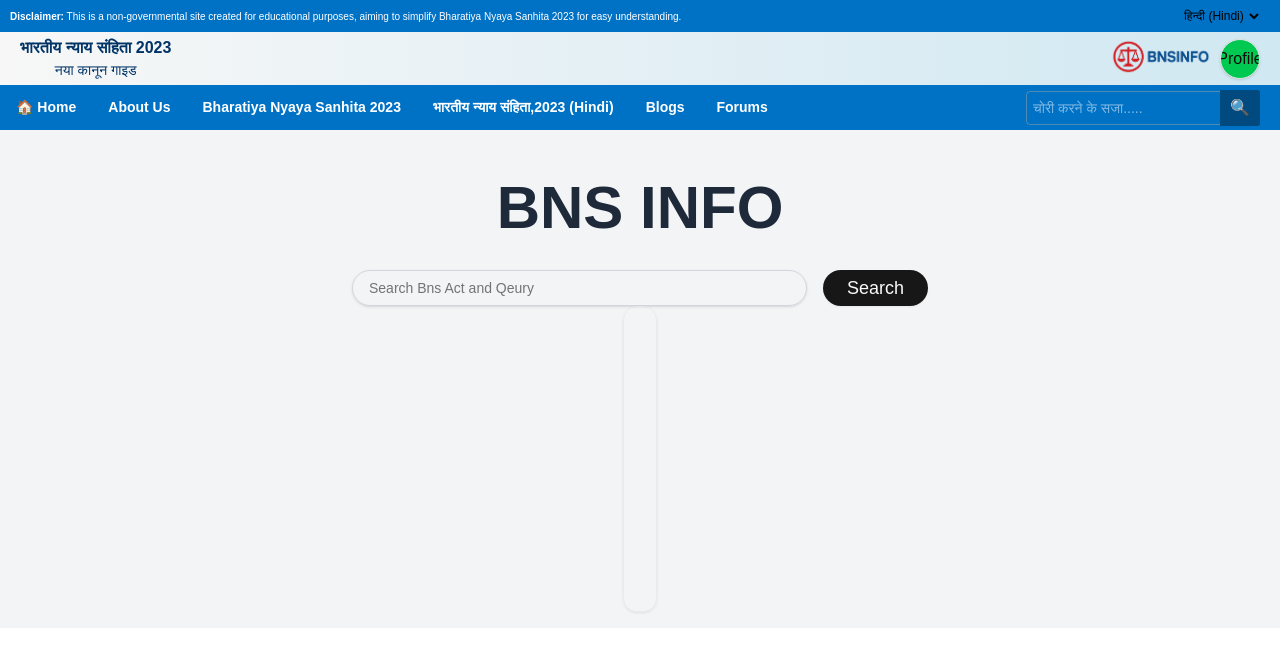
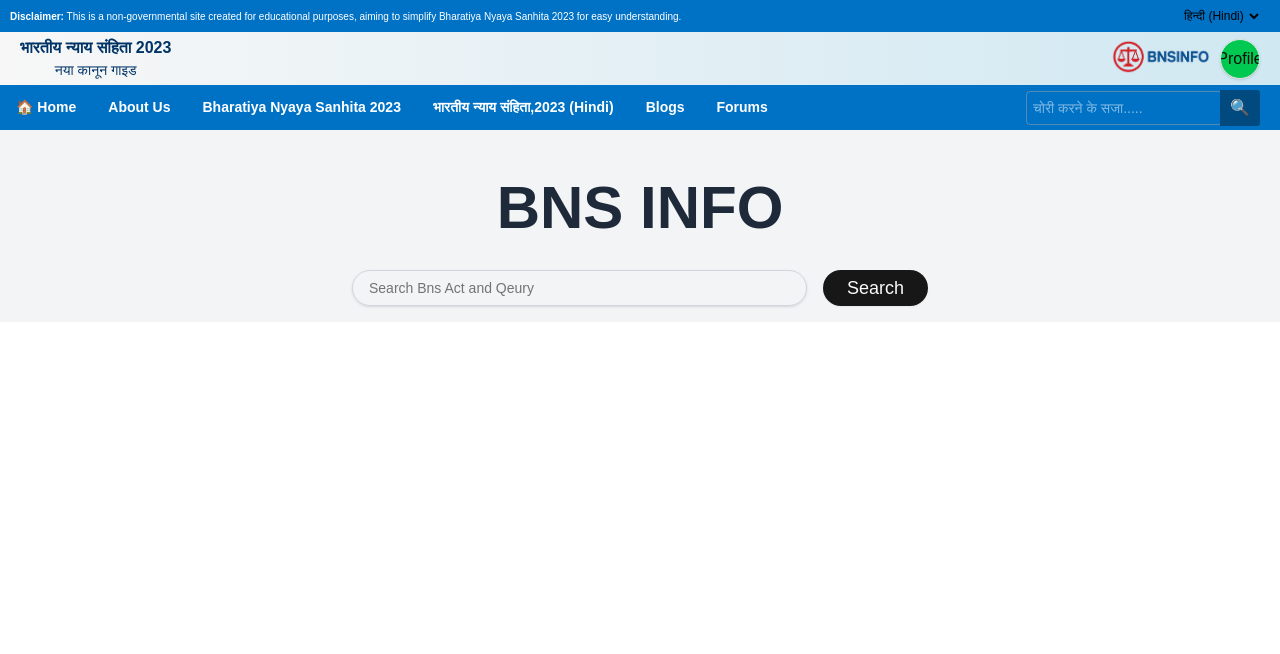
Before and after one commit to parvezpl/bnsinfo, a Next.js app: page /bns/ai_search in a window 1280 px wide. Shown: the top 654 px of the page. Built offline with nearby package versions, Linux system fonts and the light colour scheme.

Commit message:
add ai search

```diff
--- a/src/app/bns/ai_search/page.jsx
+++ b/src/app/bns/ai_search/page.jsx
@@ -10,6 +10,7 @@ import LoadingCard from "../mainpage/[lang]/loading";
 export default function GoogleSearchPage() {
     const [query, setQuery] = useState("");
     const [searchResult, setSearchResult] = useState([])
+    const [queryisactiov, setQueryisactiove] = useState(false)
     const [loading, setLoading] = useState(true)
 
 
@@ -18,6 +19,7 @@ export default function GoogleSearchPage() {
         if (!query.trim()) return;
         // You can route or handle search here
         console.log("Searching for:", query);
+        setQueryisactiove(true)
     };
 
     const vacterhandler = async () => {
@@ -62,11 +64,12 @@ export default function GoogleSearchPage() {
                     Search
                 </Button>
             </form>
-            <div>
+            <div className="flex flex-col justify-center items-center w-full">
+
                 {
-                    loading ?
-                    <LoadingCard/>
-                    :searchResult.map(item=>{
+                   queryisactiov &&  loading ? <LoadingCard/>
+                    :
+                    searchResult.map(item=>{
                         return(
                             <ul key={item.id} className="w-[90vw] my-4 border p-2 shadow rounded-sm ">
                                 <li className="flex font-bold justify-between ">Act : {item.payload.section} <span className=" text-gray-400">{item.score}</span></li>
--- a/src/app/bns/bnssearch/page.jsx
+++ b/src/app/bns/bnssearch/page.jsx
@@ -43,7 +43,7 @@ export default function Page() {
         <div className=' relative flex flex-col items-center justify-center w-full bg-gray-50 text-black  '>
             <Button
             onClick={()=>aisearchhandler()}
-              className={'absolute z-50  top-0 right-0 mt-4 mr-4 bg-blue-900'}>AI Seach</Button>
+              className={'sm:absolute z-50  top-0 right-0 mt-4 mr-4 bg-blue-900'}>AI Seach</Button>
 
             {
                 !searchparam ?
```
